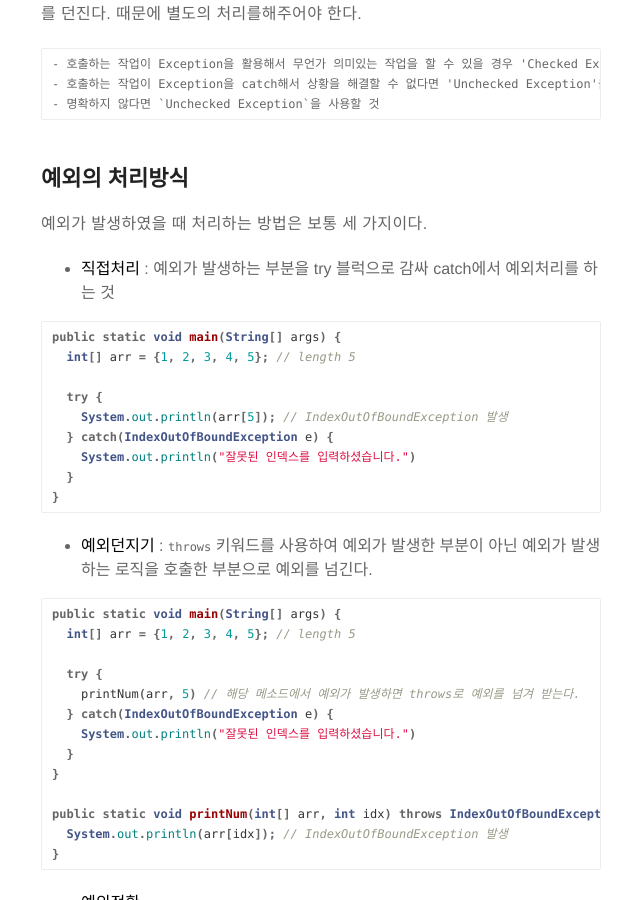
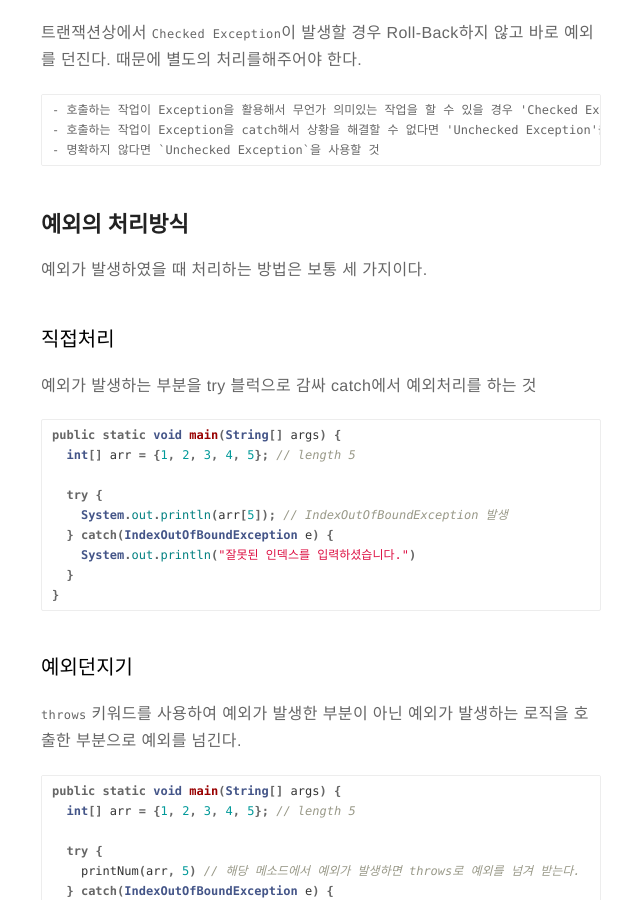
Before and after one commit to Sehun-Kim/blog, a Jekyll site: the page built from _posts/2018-10-23-exception.markdown, in a window 1280 px wide and 900 px high, scrolled down 2718 px. Shown: the whole window, without its empty margins (319-959 px from the left). Built offline with Jekyll 4.4.1, drawn with Linux system fonts in a browser that asks for light colours; comment, search, counter and statistics services are not loaded.

```diff
--- a/_posts/2018-10-23-exception.markdown
+++ b/_posts/2018-10-23-exception.markdown
@@ -60,13 +60,13 @@ ex) NullPointException, IllegalArgumentException
 ## Checked Exception, Unchecked Exception
 ![Screenshot](https://t1.daumcdn.net/cfile/tistory/266F083552E5B45E2D)
 
-- Unchecked Exception
+### Unchecked Exception
 
 `Unchecked Exception`은 명시적인 처리가 필요없는 예외이다. `RuntimeException`을 상속받는 예외들이 포함된다. **Runtime** 즉, 예외가 발생하는 시점이 컴파일이 될 때가 아닌 어플리케이션 실행 중이다.
 
 트랜잭션상에서 `Unchecked Exception`이 발생할 경우 Roll-Back된다.
 
-- Checked Exception
+### Checked Exception
 
 `Checked Exception`은 컴파일하는 시점에 발생하는 예외이다. 때문에 무조건 예외가 발생할 수 있는 코드를 컴파일 하기전에 try catch로 감싸주어야 어플리케이션을 실행할 수 있다.
 
@@ -81,7 +81,8 @@ ex) NullPointException, IllegalArgumentException
 ## 예외의 처리방식
 예외가 발생하였을 때 처리하는 방법은 보통 세 가지이다.
 
-- **직접처리** : 예외가 발생하는 부분을 try 블럭으로 감싸 catch에서 예외처리를 하는 것
+### **직접처리**
+예외가 발생하는 부분을 try 블럭으로 감싸 catch에서 예외처리를 하는 것
 
 {% highlight java %}
 public static void main(String[] args) {
@@ -95,7 +96,8 @@ public static void main(String[] args) {
 }
 {% endhighlight %}
 
-- **예외던지기** : `throws` 키워드를 사용하여 예외가 발생한 부분이 아닌 예외가 발생하는 로직을 호출한 부분으로 예외를 넘긴다.
+### **예외던지기**
+`throws` 키워드를 사용하여 예외가 발생한 부분이 아닌 예외가 발생하는 로직을 호출한 부분으로 예외를 넘긴다.
 
 {% highlight java %}
 public static void main(String[] args) {
@@ -113,8 +115,7 @@ public static void printNum(int[] arr, int idx) throws IndexOutOfBoundException
 }
 {% endhighlight %}
 
-- **예외전환**
-
+### **예외전환**
 예외가 발생하였을 때 `의미있는 이름`으로 바꾸는 경우와 `Checked Exception을 Unchecked Exception으로 바꾸어` 쓰고싶을때 사용한다. Checked Exception의 경우 무조건 try catch 문을 사용해서 처리해주어야 한다. 때문에 예외를 다른 곳으로 던지고 싶을때 RuntimeException으로 변환하여 던져우어야한다. 두 경우 모두 `throw` 키워드로 예외를 발생시킨다.
 
 {% highlight java %}
```
